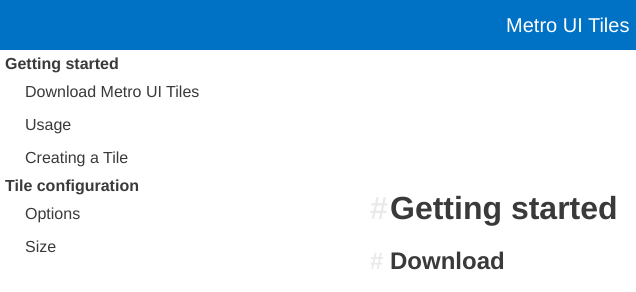
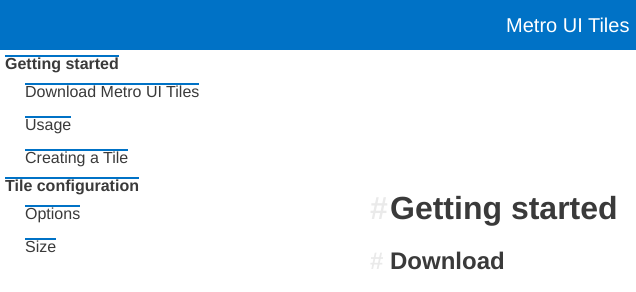
Before and after one commit to rtcoder/Merto-UI-Tiles-plugin, a plain HTML site: page index.html in a window 1280 px wide. Shown: the top 292 px of the page, 0-636 px from the left. Drawn offline with nearby package versions, Linux system fonts and the light colour scheme; a script that the page names is missing.

Commit message:
Update style.css

```diff
--- a/css/style.css
+++ b/css/style.css
@@ -87,6 +87,21 @@
 #sidebar a{
 	color: #3a3a3a;
 	text-decoration: none;
+	position:relative;
+}
+
+#sidebar a::before{
+	content: '';
+	height: 2px;
+	width: 0px;
+	position: absolute;
+	background:#0072c6;
+	margin: 0px 0px 0px 0px;
+	transition: all 0.2s ease-in;
+}
+#sidebar a::before{
+	margin: 0px 0px 0px 0px;
+	width:100%;
 }
 #sidebar li{
 	padding: 5px 15px;
@@ -149,12 +164,11 @@
 	position: relative;
 }
 a.content-link::before{
-	content: ' ';
+	content: '';
 	width: 0px;
 	height: 100%;
 	position: absolute;
 	margin: -3px -4px;
-	text-align: center;
 	background: #0072c6;
 	transition: width 0.2s ease-in;
 	z-index: -1;
```
